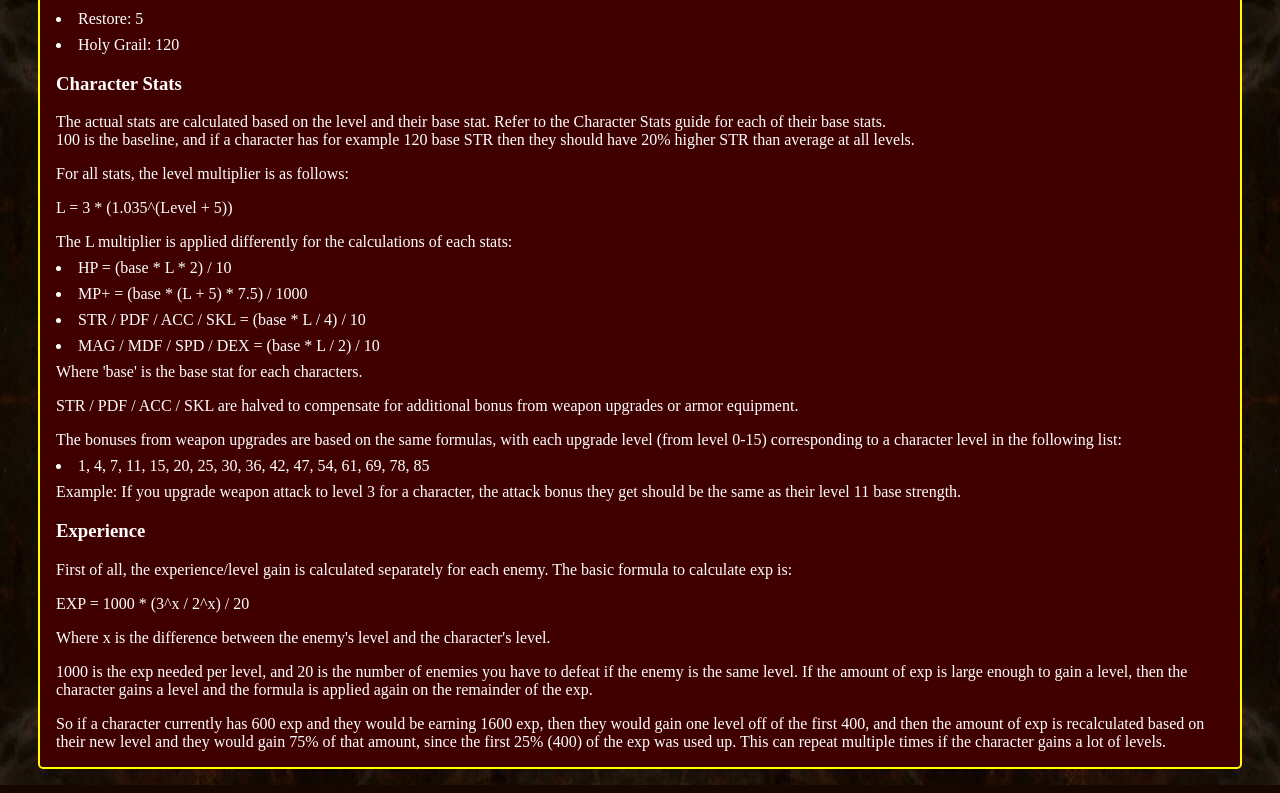
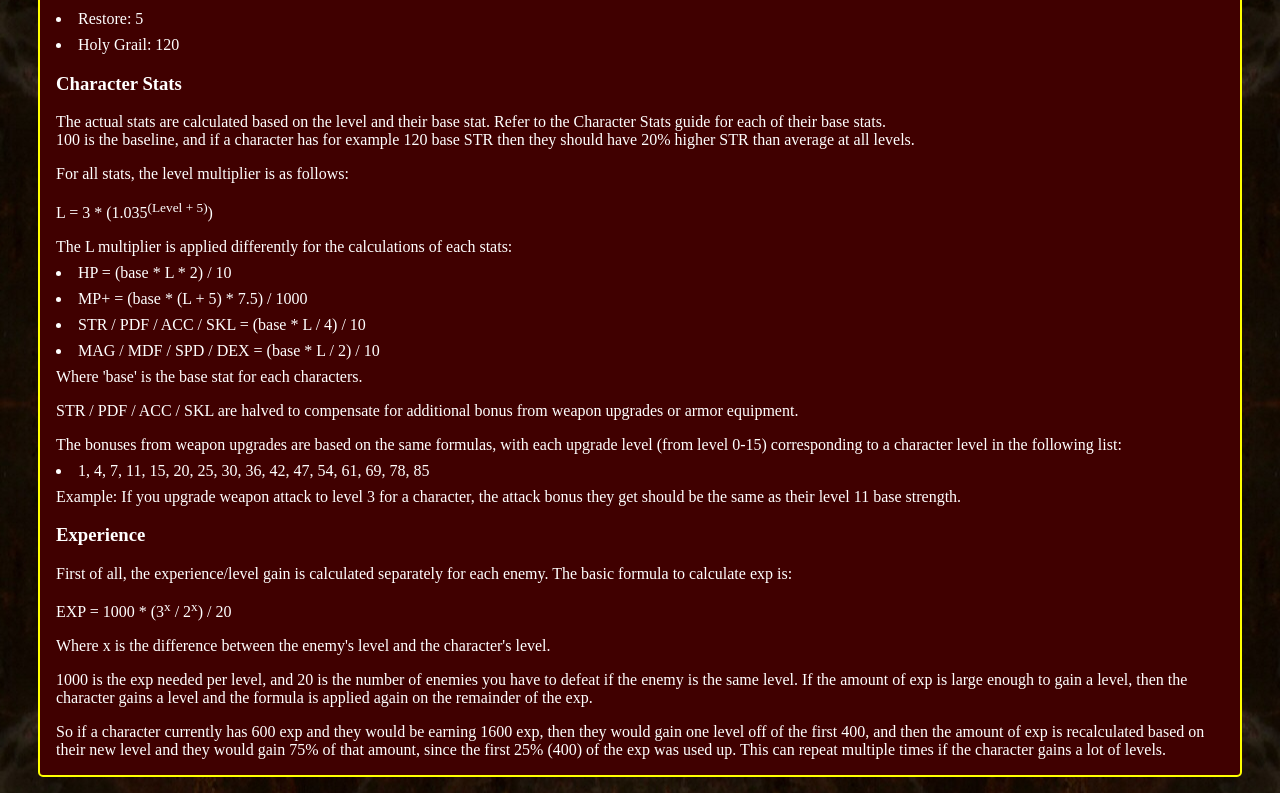
Before and after one commit to ak505188/The-Hand-of-Fate-Remake, a SvelteKit app: page /guides/game_mechanics in a window 1280 px wide. Shown: the part 1786-2579 px from the top of the page. Built offline with nearby package versions, Linux system fonts and the light colour scheme.

Commit message:
Basic contact page

```diff
--- a/src/routes/guides/game_mechanics/+page.svelte
+++ b/src/routes/guides/game_mechanics/+page.svelte
@@ -119,7 +119,7 @@
   </p>
 
   <p>For all stats, the level multiplier is as follows:</p>
-  <math>L = 3 * (1.035^(Level + 5))</math>
+  <math>L = 3 * (1.035<sup>(Level + 5)</sup>)</math>
 
   <ul>
     The L multiplier is applied differently for the calculations of each stats:
@@ -145,7 +145,7 @@
   <p>
     First of all, the experience/level gain is calculated separately for each enemy. The basic formula to calculate exp is:
   </p>
-  <math>EXP =  1000 * (3^x / 2^x) / 20</math>
+  <math>EXP =  1000 * (3<sup>x</sup> / 2<sup>x</sup>) / 20</math>
   <p>
     Where x is the difference between the enemy's level and the character's level.
   </p>
```
Also changed, not shown: src/routes/contact/+page.svelte (added, +10 -0 lines), 2 other files (tests, documents, lock files or other folders).
